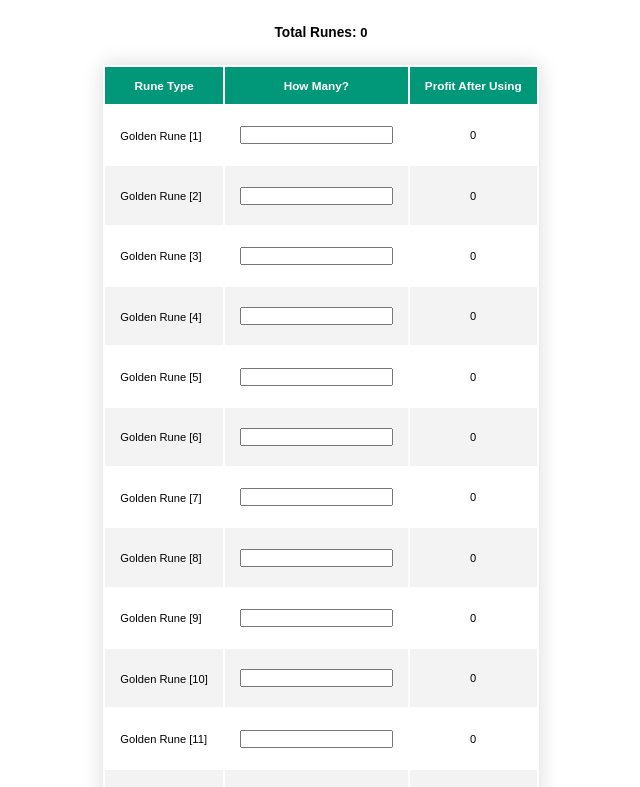
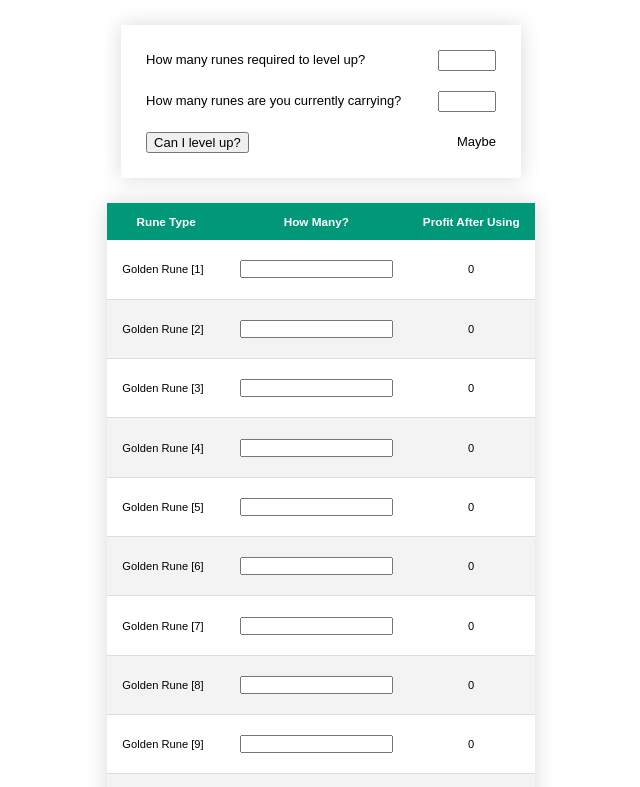
Before and after one commit to EzraOuellette/RuneCalculator, a plain HTML site: page index.html in a window 1280 px wide. Shown: the top 787 px of the page, without its empty margins (319-959 px from the left). Drawn offline with Linux system fonts and the light colour scheme.

Commit message:
nice-layout

```diff
--- a/app.js
+++ b/app.js
@@ -21,6 +21,10 @@ runes = [
     { inputId: "lordRune", name: "Lord's Rune", value: 50000, smallId: "lr" }
 ]
 
+// Test global variable to hold total runes in inventory
+
+let userTotalRunes = {};
+
 // Get information described in 'runes'
 
 function calculateRuneArray() {
@@ -43,7 +47,7 @@ function calculateRuneArray() {
     return myRuneArray;
 }
 
-// Calculate the total for each rune type as well as the sum of each
+// Calculate the total for each rune type as well as the sum of all combined
 
 function totalRuneAmount() {
     let myRuneArray = calculateRuneArray();
@@ -56,5 +60,23 @@ function totalRuneAmount() {
         sum += totalz;
         document.getElementById(runeInformation.newRuneEl).textContent = myTotal;
     }
-    document.getElementById("totalRunes").textContent = sum;
+    // document.getElementById("totalRunes").textContent = sum;
+    userTotalRunes = sum;
 }
+
+function canUserLevel() {
+    let userNeededRunes = parseInt(document.getElementById("needed-runes").value);
+    let userHeldRunes = parseInt(document.getElementById("held-runes").value);
+
+    let resultColor = document.getElementById("level-y-n").style;
+
+    let userOverallRuneInventory = userTotalRunes + userHeldRunes;
+
+    if (userNeededRunes <= userOverallRuneInventory) {
+        document.getElementById("level-y-n").textContent = "YES";
+        resultColor.color = "#009879";
+    } else {
+        document.getElementById("level-y-n").textContent = "NO";
+        resultColor.color = "red";
+    }
+}
--- a/index.html
+++ b/index.html
@@ -9,7 +9,22 @@
 </head>
 <body>
 
-    <h4 class="total">Total Runes: <span id="totalRunes">0</span></h4>
+    <!-- total inventory runes -->
+    <!-- <h4 class="total">Total Runes: <span id="totalRunes">0</span></h4> -->
+
+    <!-- test idea -->
+    <div class="user-info">
+        <label for="needed-runes">How many runes required to level up? </label>
+        <input type="text" id="needed-runes" class="user-input">
+        <br>
+        <br>
+        <label for="held-runes">How many runes are you currently carrying? </label>
+        <input type="text" id="held-runes" class="user-input">
+        <br>
+        <br>
+        <button id="can-i-level" onclick="canUserLevel()">Can I level up? </button>
+        <p id="level-y-n" style="color: black">Maybe</p>
+    </div>
 
     <table class="styled-table">
         <thead>
--- a/styles.css
+++ b/styles.css
@@ -9,12 +9,13 @@
 }
 
 .styled-table {
-  border-collapse: collape;
+  border-collapse: collapse;
   margin: 25px 0;
   min-width: 400px;
   box-shadow: 0 0 20px rgba(0, 0, 0, 0.15);
   margin-left: auto;
   margin-right: auto;
+  margin-top: 25px;
 }
 
 .styled-table thead tr {
@@ -43,3 +44,34 @@
 p {
   text-align: center;
 }
+
+.user-info {
+  line-height: 1.5;
+  padding: 25px;
+  display: table;
+  margin: 0 auto;
+  text-align: center;
+  box-shadow: 0 0 20px rgba(0, 0, 0, 0.15);
+  width: 350px;
+  margin-top: 25px;
+  margin-left: auto;
+  margin-right: auto;
+}
+
+.user-info button {
+  float: left;
+}
+
+.user-info p {
+  margin: 0;
+  float: right;
+}
+
+.user-input {
+  width: 50px;
+  float: right;
+}
+
+label {
+  float: left;
+}
```
